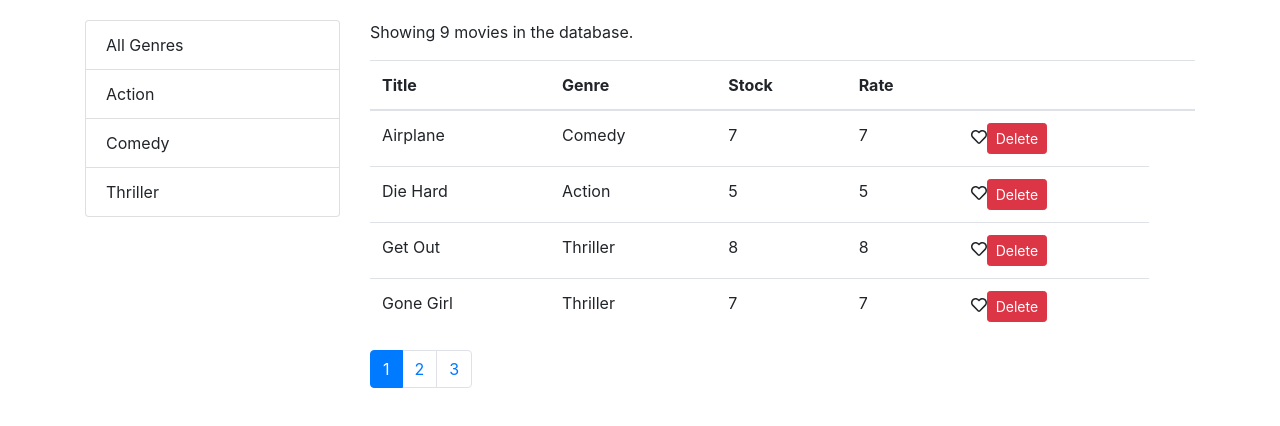
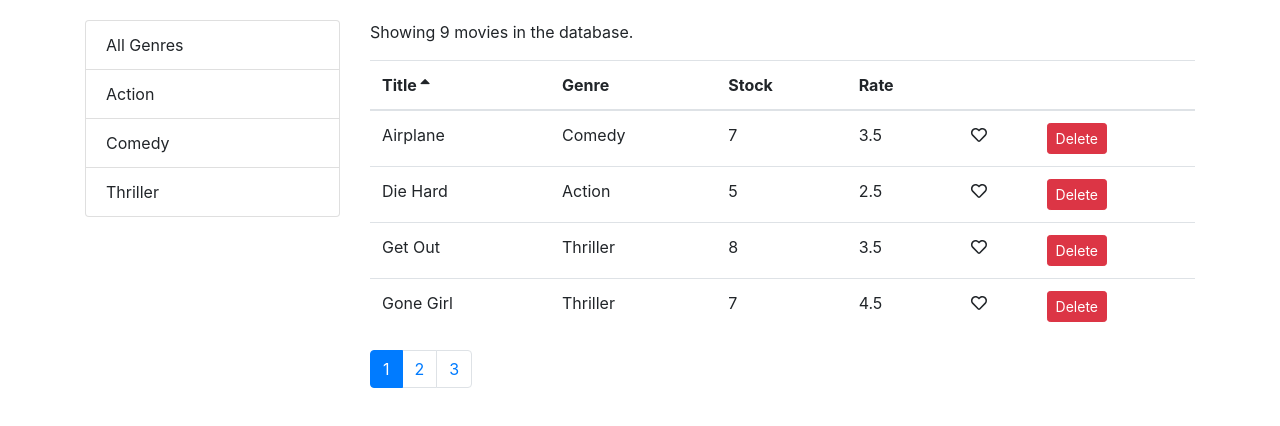
Before and after one commit to StevenVC-P/Videly, a React (Create React App) app: page / in a window 1280 px wide. Shown: the top 426 px of the page. Built offline with nearby package versions, Linux system fonts and the light colour scheme.

Commit message:
created common component table to handle general table creation, refactored stateless functional components destrutiuring props

```diff
--- a/src/components/common/listgroup.jsx
+++ b/src/components/common/listgroup.jsx
@@ -1,14 +1,6 @@
 import React from 'react';
 
-const ListGroup = props => {
-    const {
-        items,
-        selectedItem,
-        textProperty,
-        valueProperty,
-        onItemSelect,
-    }= props
-
+const ListGroup = ({ items, selectedItem, textProperty, valueProperty, onItemSelect }) => {
     return (
         <ul className="list-group">
             {items.map(item => (
--- a/src/components/common/pagaination.jsx
+++ b/src/components/common/pagaination.jsx
@@ -3,9 +3,7 @@ import React from 'react';
 import _ from 'lodash';
 import PropTypes from 'prop-types';
 
-const Paganation = props => {
-  const { itemsCount, pageSize, currentPage, onPageChange } = props;
-
+const Paganation = ({ itemsCount, pageSize, currentPage, onPageChange }) => {
   const pagesCount = Math.ceil(itemsCount / pageSize);
   if (pagesCount === 1) return null;
   const pages = _.range(1, pagesCount + 1)
--- /dev/null
+++ b/src/components/common/table.jsx
@@ -0,0 +1,18 @@
+import React from 'react';
+import TableHeader from './tableHeader.jsx';
+import TableBody from './tableBody.jsx';
+
+const Table = ({ columns, onSort, sortColumn, data }) => {
+    return (
+        <table className="table">
+        <TableHeader
+            columns={columns}
+            sortColumn={sortColumn}
+            onSort={onSort}
+        />
+        <TableBody columns={columns} data = {data} />
+    </table>
+    );
+}
+
+export default Table;
--- /dev/null
+++ b/src/components/common/tableBody.jsx
@@ -0,0 +1,34 @@
+import React, { Component } from 'react';
+import _ from 'lodash';
+
+class TableBody extends Component {
+    renderCell = ( item, column ) => {
+        if(column.content) return column.content(item);
+
+        return _.get(item, column.path);
+    };
+
+    createKey = (item, column) => {
+        return item._id + (column.path || column.key);
+    }
+
+    render() {
+        const { data, columns } = this.props
+
+        return (
+            <tbody>
+                {data.map(item => (
+                    <tr key={item._id}>
+                        {columns.map(column => (
+                            <td key={this.createKey(item, column)}>
+                                {this.renderCell(item, column)}
+                            </td>
+                        ))}
+                    </tr>
+                ))}
+            </tbody>
+        );
+    }
+}
+
+export default TableBody ;
--- /dev/null
+++ b/src/components/common/tableHeader.jsx
@@ -0,0 +1,43 @@
+import React, { Component } from 'react';
+
+class TableHeader extends Component {
+    raiseSort = path => {
+        const sortColumn = { ...this.props.sortColumn};
+        if (sortColumn.path === path)
+            sortColumn.order = (sortColumn.order ==='asc') ? "desc": "asc";
+        else {
+            sortColumn.path = path;
+            sortColumn.order = "asc";
+        }
+        this.props.onSort(sortColumn);
+    };
+
+    renderSortIcon = column => {
+        const { sortColumn } = this.props
+
+        if (column.path !== sortColumn.path) return null
+        if (sortColumn.order === "asc") return <i className="fa fa-sort-asc"></i>
+        if (sortColumn.order === "desc") return <i className="fa fa-sort-desc"></i>
+    }
+
+
+    render() {
+        return (
+            <thead>
+                <tr>
+                    {this.props.columns.map(column => (
+                        <th
+                            className = "clickable"
+                            key={column.path || column.key}
+                            onClick={() => this.raiseSort(column.path)}
+                        >
+                            {column.label} {this.renderSortIcon(column)}
+                        </th>
+                    ))}
+                </tr>
+            </thead>
+            );
+    }
+}
+
+export default TableHeader;
--- a/src/components/movies.jsx
+++ b/src/components/movies.jsx
@@ -1,6 +1,6 @@
 import React, { Component } from "react";
 import Pagnation from "./common/pagaination";
-import ListGroup from "./common/listgroup.jsx";
+import ListGroup from "./common/listGroup.jsx";
 import MoviesTable from "./moviesTable.jsx";
 import { paginate } from "../utils/paginate";
 import { getMovies } from "../services/fakeMovieService.js";
@@ -48,9 +48,7 @@ class Movies extends Component {
         this.setState({ currentPage: page });
     }
 
-
-    render(){
-        const { length: count} = this.state.movies;
+    getPagedData = () => {
         const {
             pageSize,
             currentPage,
@@ -59,16 +57,26 @@ class Movies extends Component {
             movies: allMovies,
         } = this.state;
 
-        if (count === 0)
-            return <p>There are no movies in the database.</p>
-
-        const filtered = selectedGenre && selectedGenre._id
-        ? allMovies.filter(m => m.genre._id === selectedGenre._id)
-        : allMovies
+        const filtered =
+            selectedGenre && selectedGenre._id
+                ? allMovies.filter(m => m.genre._id === selectedGenre._id)
+                : allMovies
 
         const sorted = _.orderBy(filtered, [sortColumn.path], [sortColumn.order])
 
         const movies = paginate(sorted, currentPage, pageSize)
+
+        return { totalCount: filtered.length, data:movies };
+    }
+
+    render(){
+        const { length: count} = this.state.movies;
+        const { pageSize, currentPage, sortColumn} = this.state;
+
+        if (count === 0)
+            return <p>There are no movies in the database.</p>
+
+        const { totalCount, data:movies } = this.getPagedData();
 
         return(
             <div className="row">
@@ -80,7 +88,7 @@ class Movies extends Component {
                     />
                 </div>
                 <div className="col">
-                    <p>Showing {filtered.length} movies in the database.</p>
+                    <p>Showing {totalCount} movies in the database.</p>
                     <MoviesTable
                         movies={movies}
                         sortColumn={sortColumn}
@@ -89,7 +97,7 @@ class Movies extends Component {
                         onSort={this.handleSort}
                     />
                     <Pagnation
-                        itemsCount={filtered.length}
+                        itemsCount={totalCount}
                         pageSize={pageSize}
                         currentPage={currentPage}
                         onPageChange={this.handlePageChange}
--- a/src/components/moviesTable.jsx
+++ b/src/components/moviesTable.jsx
@@ -1,56 +1,43 @@
 import React, { Component } from 'react';
 import Like from "./common/like.jsx";
+import Table from './common/table.jsx';
+
 
 class MoviesTable extends Component{
-    raiseSort = path => {
-        const sortColumn = { ...this.props.sortColumn};
-        if (sortColumn.path === path)
-            sortColumn.order = (sortColumn.order ==='asc') ? "desc": "asc";
-        else {
-            sortColumn.path = path;
-            sortColumn.order = "asc";
+    columns = [
+        { path: 'title', label: 'Title'},
+        { path: 'genre.name', label: 'Genre'},
+        { path: 'numberInStock', label: 'Stock'},
+        { path: 'dailyRentalRate', label: 'Rate'},
+        {
+            key: 'like',
+            content: movie => (
+                <Like liked={movie.liked} onClick={() => this.props.onLike(movie)} />
+            )
+        },
+        {
+            key: 'delete',
+            content: movie => (
+                <button
+                    onClick={() => this.props.onDelete(movie)}
+                    className = "btn btn-danger btn-sm"
+                >
+                    Delete
+                </button>
+            )
         }
-        this.props.onSort(sortColumn);
-    }
+    ]
 
     render() {
-        const { movies, onDelete, onLike } = this.props;
+        const { movies, onSort, sortColumn } = this.props;
 
         return (
-            <table className="table">
-                            <thead>
-                                <tr>
-                                    <th onClick={() => this.raiseSort('title')}>Title</th>
-                                    <th onClick={() => this.raiseSort('genre.name')}>Genre</th>
-                                    <th onClick={() => this.raiseSort('numberInStock')}>Stock</th>
-                                    <th onClick={() => this.raiseSort('dailyRentalRate')}>Rate</th>
-                                    <th />
-                                    <th />
-                                </tr>
-                            </thead>
-                            <tbody>
-                                { movies.map(movie => (
-                                <tr key={movie._id}>
-                                    <td>{movie.title}</td>
-                                    <td>{movie.genre.name}</td>
-                                    <td>{movie.numberInStock}</td>
-                                    <td>{movie.numberInStock}</td>
-                                    <td>
-                                        <Like
-                                            liked={movie.liked}
-                                            onClick={() => onLike(movie)}
-                                        />
-                                        <button
-                                            onClick={() => onDelete(movie)}
-                                            className = "btn btn-danger btn-sm"
-                                        >
-                                            Delete
-                                        </button>
-                                    </td>
-                                </tr>
-                                ))}
-                            </tbody>
-                        </table>
+            <Table
+                columns={this.columns}
+                data={movies}
+                sortColumn={sortColumn}
+                onSort={onSort}
+            />
          );
     }
 }
--- a/src/index.css
+++ b/src/index.css
@@ -1,14 +1,15 @@
 body {
-  margin: 0;
-  font-family: -apple-system, BlinkMacSystemFont, 'Segoe UI', 'Roboto', 'Oxygen',
-    'Ubuntu', 'Cantarell', 'Fira Sans', 'Droid Sans', 'Helvetica Neue',
-    sans-serif;
-  -webkit-font-smoothing: antialiased;
-  -moz-osx-font-smoothing: grayscale;
-  padding: 20px 0 0 0;
+	margin: 0;
+	font-family: -apple-system, BlinkMacSystemFont, "Segoe UI", "Roboto", "Oxygen", "Ubuntu", "Cantarell", "Fira Sans", "Droid Sans", "Helvetica Neue", sans-serif;
+	-webkit-font-smoothing: antialiased;
+	-moz-osx-font-smoothing: grayscale;
+	padding: 20px 0 0 0;
 }
 
 code {
-  font-family: source-code-pro, Menlo, Monaco, Consolas, 'Courier New',
-    monospace;
+	font-family: source-code-pro, Menlo, Monaco, Consolas, "Courier New", monospace;
 }
+
+.clickable {
+	cursor: pointer;
+}
```
